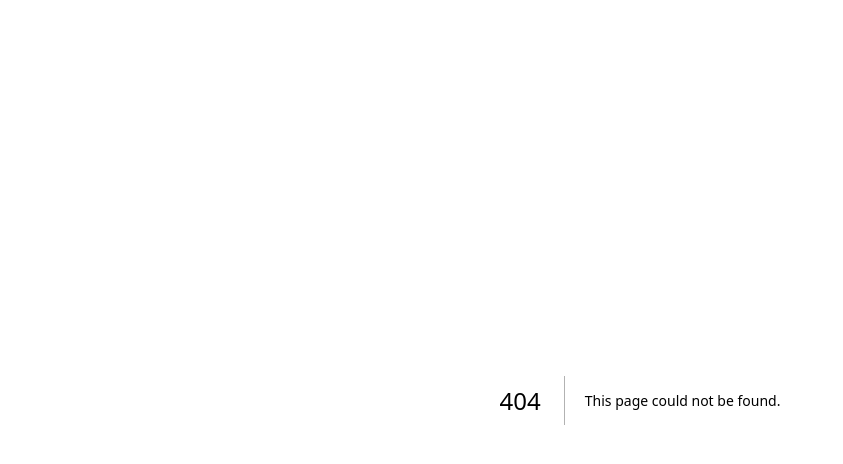
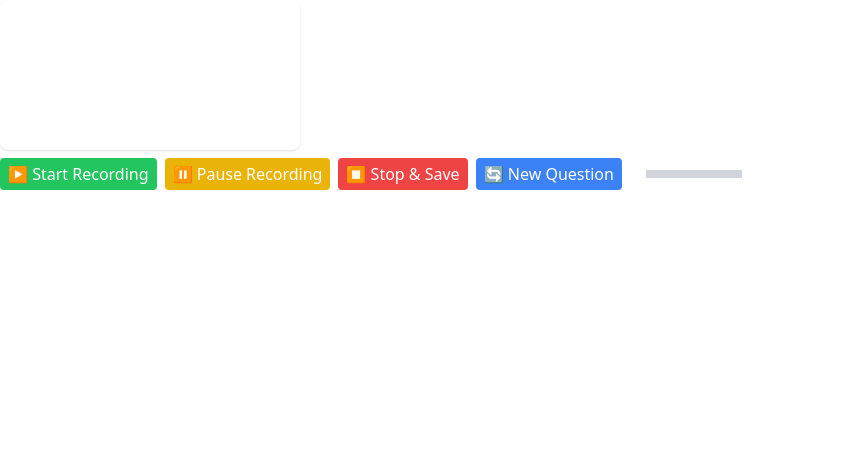
Before and after one commit to 7L7K/GesahniV2, a Next.js app in the folder frontend/: page /capture in a window 1280 px wide. Before the commit this address had no page. Shown: the top 464 px of the page, without its empty margins (0-843 px from the left). Built offline with nearby package versions, Linux system fonts and the light colour scheme; no server answers.

Commit message:
feat(frontend): add capture mode component

```diff
--- /dev/null
+++ b/frontend/src/app/capture/page.tsx
@@ -0,0 +1,5 @@
+import CaptureMode from "@/components/CaptureMode";
+
+export default function CapturePage() {
+  return <CaptureMode />;
+}
--- a/frontend/src/app/page.tsx
+++ b/frontend/src/app/page.tsx
@@ -34,10 +34,11 @@ export default function Page() {
       // 🔗 Use the shared helper so we always hit NEXT_PUBLIC_API_URL
       const replyText = await sendPrompt(text, model);
       setMessages(prev => [...prev, { role: 'assistant', content: replyText }]);
-    } catch (err: any) {
+    } catch (err) {
+      const message = err instanceof Error ? err.message : String(err);
       setMessages(prev => [
         ...prev,
-        { role: 'assistant', content: `❌ ${(err.message ?? 'Unknown error')}` },
+        { role: 'assistant', content: `❌ ${message}` },
       ]);
     } finally {
       setLoading(false);
--- /dev/null
+++ b/frontend/src/components/CaptureMode.tsx
@@ -0,0 +1,183 @@
+'use client';
+
+import { useCallback, useEffect, useRef, useState } from 'react';
+
+const audioMime = MediaRecorder.isTypeSupported('audio/webm; codecs=opus')
+  ? 'audio/webm; codecs=opus'
+  : 'audio/mp4';
+
+const videoMime = MediaRecorder.isTypeSupported('video/mp4; codecs="avc1.42E01E"')
+  ? 'video/mp4; codecs="avc1.42E01E"'
+  : 'video/webm; codecs=vp9';
+
+export default function CaptureMode() {
+  const camRef = useRef<HTMLVideoElement>(null);
+  const audioRecorder = useRef<MediaRecorder>();
+  const videoRecorder = useRef<MediaRecorder>();
+  const streamRef = useRef<MediaStream>();
+  const wsRef = useRef<WebSocket>();
+  const audioChunks = useRef<Blob[]>([]);
+  const videoChunks = useRef<Blob[]>([]);
+  const [captionText, setCaptionText] = useState('');
+  const [recording, setRecording] = useState(false);
+  const [error, setError] = useState('');
+  const [showIndicator, setShowIndicator] = useState(false);
+  const lastSend = useRef<number>(0);
+  const [volume, setVolume] = useState(0);
+
+  const setupStream = useCallback(async () => {
+    try {
+      const stream = await navigator.mediaDevices.getUserMedia({ video: true, audio: true });
+      streamRef.current = stream;
+      if (camRef.current) {
+        camRef.current.srcObject = stream;
+      }
+      const AudioCtx =
+        window.AudioContext ||
+        (window as unknown as { webkitAudioContext: typeof AudioContext })
+          .webkitAudioContext;
+      const audioCtx = new AudioCtx();
+      const source = audioCtx.createMediaStreamSource(stream);
+      const analyser = audioCtx.createAnalyser();
+      analyser.fftSize = 2048;
+      source.connect(analyser);
+      const dataArray = new Uint8Array(analyser.fftSize);
+      const update = () => {
+        analyser.getByteTimeDomainData(dataArray);
+        let sum = 0;
+        for (let i = 0; i < dataArray.length; i++) {
+          const val = (dataArray[i] - 128) / 128;
+          sum += val * val;
+        }
+        setVolume(Math.sqrt(sum / dataArray.length));
+        requestAnimationFrame(update);
+      };
+      update();
+    } catch {
+      setError('Please allow camera and microphone access.');
+    }
+  }, []);
+
+  useEffect(() => {
+    setupStream();
+  }, [setupStream]);
+
+  const startRecording = useCallback(async () => {
+    if (!streamRef.current) {
+      await setupStream();
+      if (!streamRef.current) return;
+    }
+    await fetch('/capture/start', { method: 'POST' }).catch(() => {});
+    const ws = new WebSocket(`${window.location.origin.replace(/^http/, 'ws')}/transcribe`);
+    ws.onmessage = (e) => {
+      setCaptionText((prev) => (prev ? prev + '\n' : '') + e.data);
+      setShowIndicator(false);
+    };
+    wsRef.current = ws;
+    audioChunks.current = [];
+    videoChunks.current = [];
+    audioRecorder.current = new MediaRecorder(streamRef.current!, { mimeType: audioMime });
+    videoRecorder.current = new MediaRecorder(streamRef.current!, { mimeType: videoMime });
+    audioRecorder.current.ondataavailable = (e) => {
+      if (e.data.size > 0) {
+        audioChunks.current.push(e.data);
+        if (ws.readyState === WebSocket.OPEN) {
+          ws.send(e.data);
+          lastSend.current = Date.now();
+          setTimeout(() => {
+            if (Date.now() - lastSend.current > 1000) {
+              setShowIndicator(true);
+            }
+          }, 1000);
+        }
+      }
+    };
+    videoRecorder.current.ondataavailable = (e) => {
+      if (e.data.size > 0) {
+        videoChunks.current.push(e.data);
+      }
+    };
+    audioRecorder.current.start(9000);
+    videoRecorder.current.start();
+    setRecording(true);
+  }, [setupStream]);
+
+  const pauseRecording = useCallback(() => {
+    audioRecorder.current?.pause();
+    videoRecorder.current?.pause();
+    wsRef.current?.close();
+    setRecording(false);
+  }, []);
+
+  const stopRecording = useCallback(async () => {
+    audioRecorder.current?.stop();
+    videoRecorder.current?.stop();
+    wsRef.current?.close();
+    setRecording(false);
+    const audioBlob = new Blob(audioChunks.current, { type: audioMime });
+    const videoBlob = new Blob(videoChunks.current, { type: videoMime });
+    const form = new FormData();
+    form.append('audio', audioBlob, 'audio.webm');
+    form.append('video', videoBlob, 'video.mp4');
+    await fetch('/capture/save', { method: 'POST', body: form }).catch(() => {});
+  }, []);
+
+  const newQuestion = () => {
+    setCaptionText('');
+  };
+
+  useEffect(() => {
+    const handleKey = (e: KeyboardEvent) => {
+      if (e.code === 'Space') {
+        e.preventDefault();
+        if (recording) {
+          stopRecording();
+        } else {
+          startRecording();
+        }
+      }
+    };
+    window.addEventListener('keydown', handleKey);
+    return () => window.removeEventListener('keydown', handleKey);
+  }, [recording, startRecording, stopRecording]);
+
+  if (error) {
+    return (
+      <div className="p-4">
+        <p>{error}</p>
+        <button
+          onClick={setupStream}
+          className="mt-2 px-3 py-1 bg-blue-500 text-white rounded"
+        >
+          Retry
+        </button>
+      </div>
+    );
+  }
+
+  return (
+    <div className="h-full flex flex-col gap-2">
+      <div className="grid grid-cols-2 h-full">
+        <video ref={camRef} autoPlay muted className="rounded-lg shadow" />
+        <div className="p-4 overflow-y-auto">
+          <p className="whisper-caption whitespace-pre-wrap">
+            {captionText}
+          </p>
+          {showIndicator && <p className="text-sm text-gray-500">Transcribing…</p>}
+        </div>
+      </div>
+      <div className="flex items-center gap-2">
+        <button onClick={startRecording} disabled={recording} className="px-2 py-1 bg-green-500 text-white rounded">▶️ Start Recording</button>
+        <button onClick={pauseRecording} disabled={!recording} className="px-2 py-1 bg-yellow-500 text-white rounded">⏸️ Pause Recording</button>
+        <button onClick={stopRecording} disabled={!recording} className="px-2 py-1 bg-red-500 text-white rounded">⏹️ Stop & Save</button>
+        <button onClick={newQuestion} className="px-2 py-1 bg-blue-500 text-white rounded">🔄 New Question</button>
+        <div className="ml-4 w-24 h-2 bg-gray-300">
+          <div
+            className="h-full bg-green-500"
+            style={{ width: `${Math.min(volume * 100, 100)}%` }}
+          />
+        </div>
+      </div>
+    </div>
+  );
+}
```
